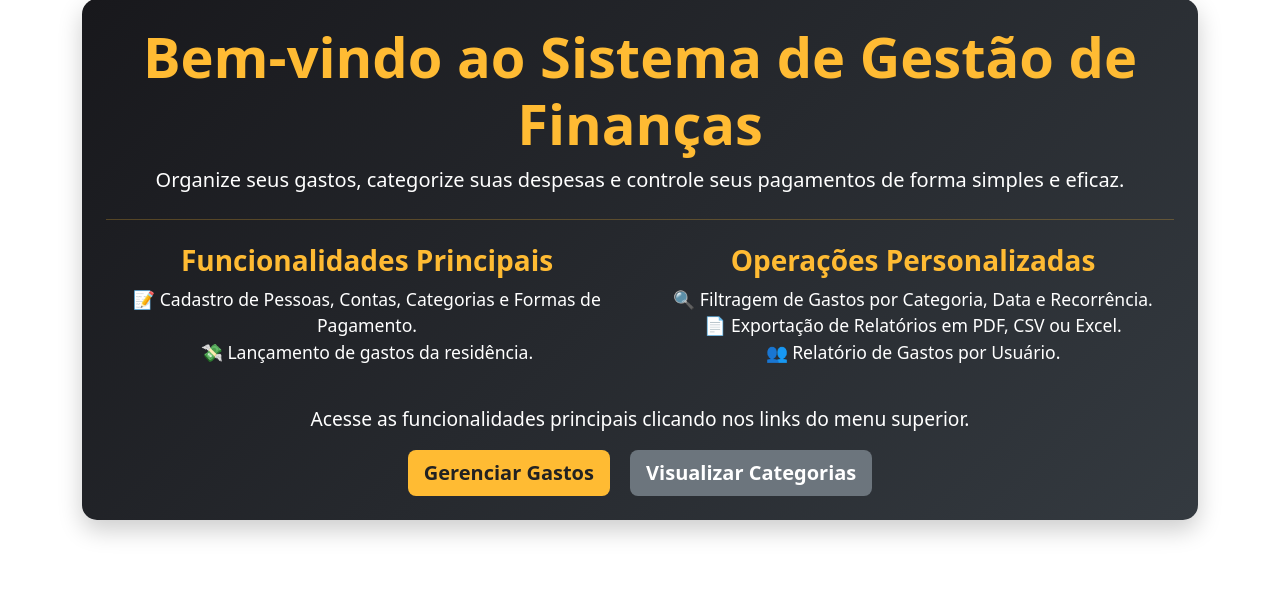
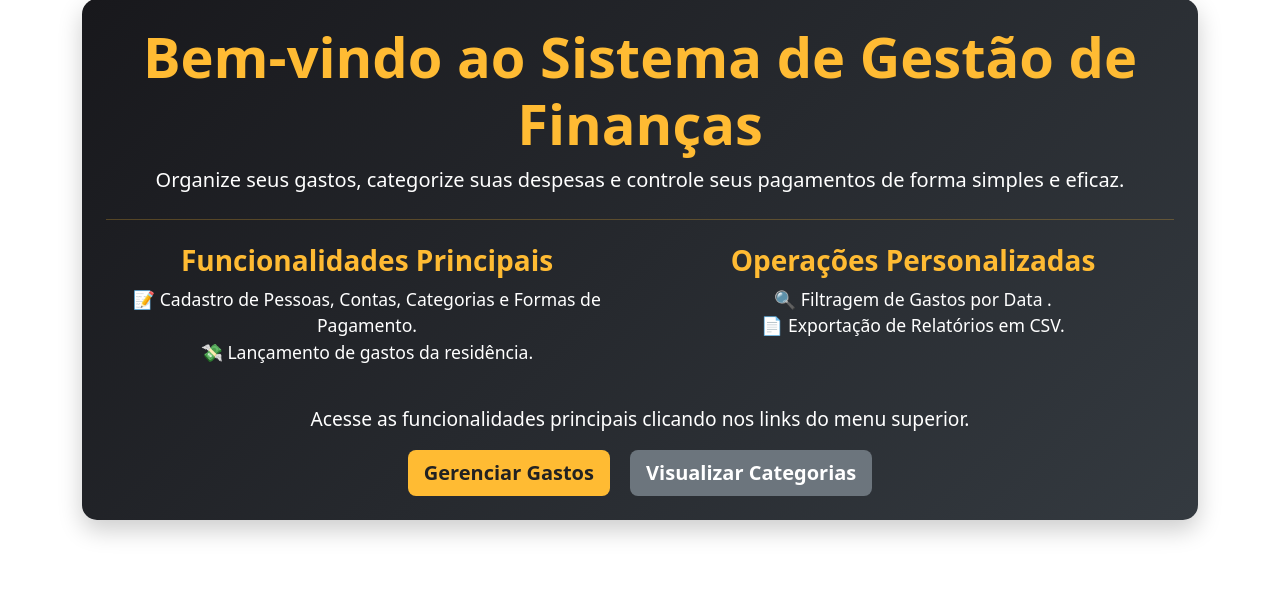
Before and after one commit to kevin504-max/financial_home, a Django app: page / in a window 1280 px wide. Shown: the part 81-686 px from the top of the page. Run offline with Django 5.2, Linux system fonts and the light colour scheme; parts of the project's set-up code (start-up, migrations or seed data) failed here and were passed over.

Commit message:
retira especificações

```diff
--- a/financas/templates/home.html
+++ b/financas/templates/home.html
@@ -72,9 +72,8 @@
                 <div class="col-sm-12 col-md-6">
                     <h3 class="fw-bold" style="color: #ffbb33;">Operações Personalizadas</h3>
                     <ul class="list-unstyled" style="font-size: 1.1rem;">
-                        <li>🔍 Filtragem de Gastos por Categoria, Data e Recorrência.</li>
-                        <li>📄 Exportação de Relatórios em PDF, CSV ou Excel.</li>
-                        <li>👥 Relatório de Gastos por Usuário.</li>
+                        <li>🔍 Filtragem de Gastos por Data .</li>
+                        <li>📄 Exportação de Relatórios em CSV.</li>
                     </ul>
                 </div>
             </div>
```
